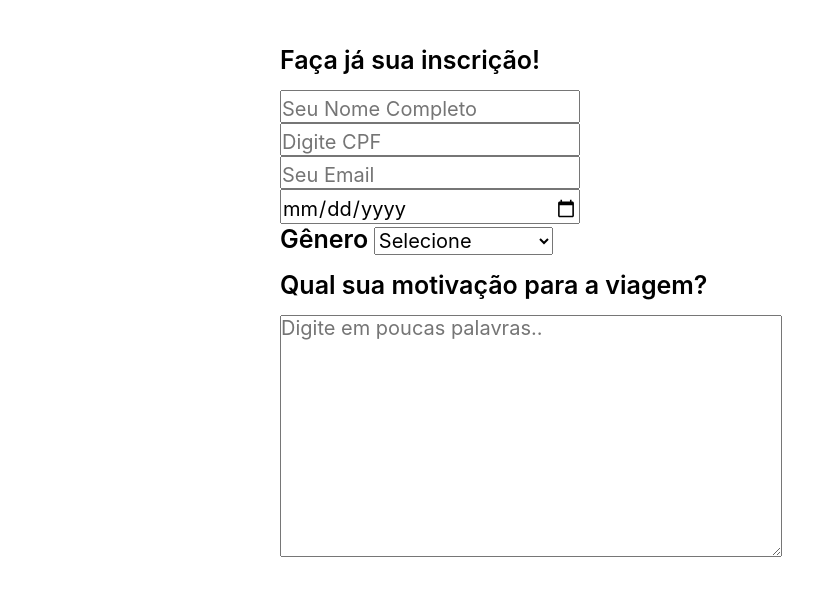
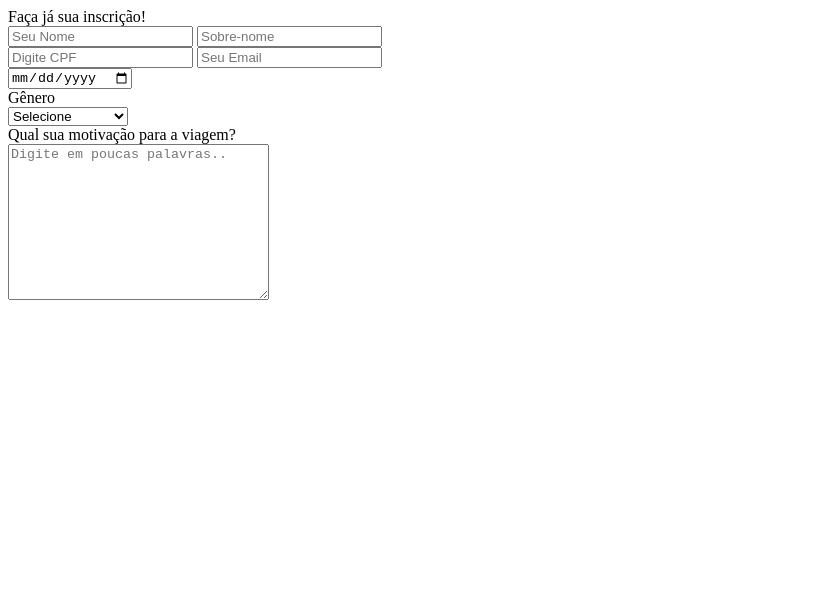
Before and after one commit to JhonnyO3/cp3-html, a plain HTML site: page contato.html in a window 1280 px wide. Shown: the whole page, without its empty margins (0-837 px from the left). Drawn offline with Linux system fonts and the light colour scheme.

Commit message:
confirmar

```diff
--- a/contato.html
+++ b/contato.html
@@ -12,15 +12,25 @@
 
 
         <form action="#" method="post">
-            <div class="container1">
+            <div>
                 <label for="">Faça já sua inscrição!</label>
-                <input type="text" name="nome" value="" placeholder="Seu Nome Completo" />
+            </div>
+            <div>
+                <input type="text" name="nome" value="" placeholder="Seu Nome " />
+                <input type="text" name="nome" value="" placeholder="Sobre-nome " />
+            </div>
+            <div>
                 <input type="text" cpf="cpf" value="" placeholder="Digite CPF">
                 <input type="text" email="email" value="" placeholder="Seu Email" />
+            </div>
+            <div>
                 <input type="date" nasc="nasc" value="" placeholder="Data de Nascimento" />
             </div>
-            <div class="container2">
+
+
                 <label>Gênero</label>
+                <div>
+                </div>
                 <select name="genero" id="genero" >
                     <option selected disabled value="">Selecione</option>
                     <option value="">Masculino</option>
@@ -28,9 +38,11 @@
                     <option value="">Prefiro não dizer</option>
                 </select>
             </div>
-
-            <div class="container3">
+            </div>
+            <div>
                 <label>Qual sua motivação para a viagem?</label>
+            </div>
+            <div>
                 <textarea name="" id="" cols="30" rows="10" placeholder="Digite em poucas palavras.."></textarea>
             </div>
         </form>
--- a/css/contato.css
+++ b/css/contato.css
@@ -1,49 +1,3 @@
 *{
-    padding: 0;
-    margin: 0;
-    font-size: 20px;
-    font-family: -apple-system, BlinkMacSystemFont, 'Segoe UI', Roboto, Oxygen, Ubuntu, Cantarell, 'Open Sans', 'Helvetica Neue', sans-serif;
-
 
 }
-h1{
-    text-align: center;
-    padding-top: 190px;
-}
-form{
-    padding-top: 30px;
-    width: 1000px;
-    margin: 0 auto;
-    position: relative;
-    left: 50%;
-    transform: translate(-50%);
-
-}
-
-
-.container1{
-    width: 30%;
-    display: flex;
-    flex-direction: column;
-
-}
-input{
-    padding-top: 5px;
-
-
-}
-
-.container3{
-    display: flex;
-    flex-direction: column;
-}
-textarea{
-    max-width: 50%;
-}
-label{
-    font-size: 25px;
-    padding-bottom: 15px;
-    padding-top: 15px;
-    font-weight: 600;
-
-}
```
Also changed, not shown: script.js (added, +16 -0 lines), treino.html (added, +33 -0 lines).
